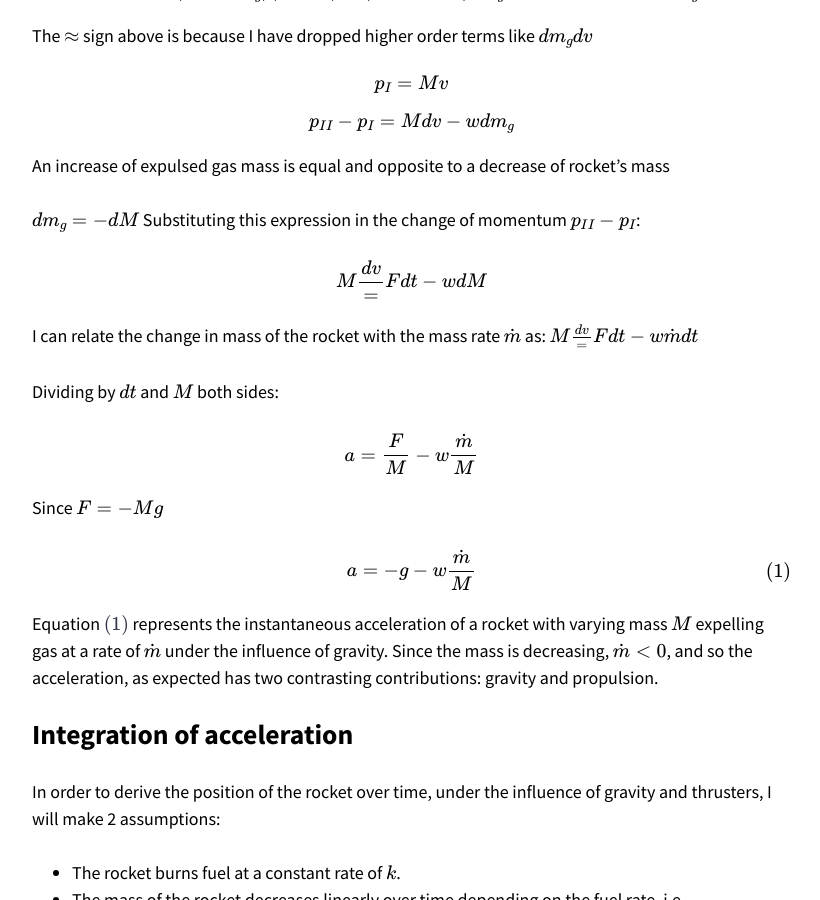
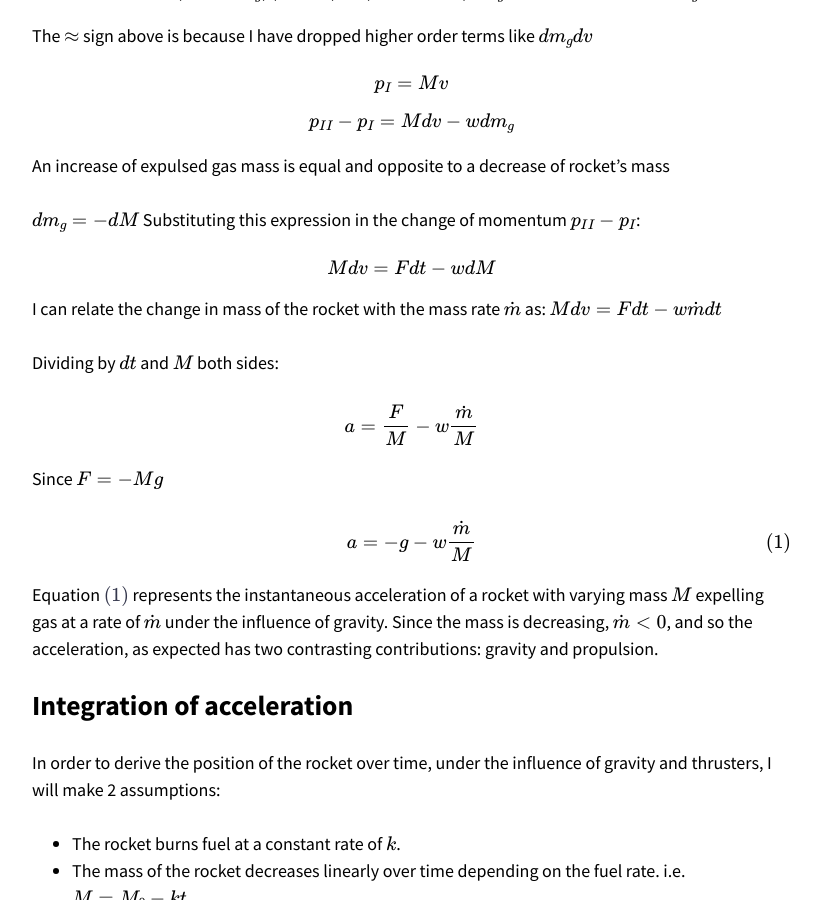
Before and after one commit to NikBomb/buildsucceded, a Jekyll site: the page built from _posts/2023-10-08-rocket_science.markdown, in a window 1280 px wide and 900 px high, scrolled down 1691 px. Shown: the whole window, without its empty margins (343-1163 px from the left). Built offline with Jekyll 4.4.1, drawn with Linux system fonts in a browser that asks for light colours; nearby versions of some CDN libraries; formulas are drawn with MathJax 3.

Commit message:
Remove frac from rocket post

```diff
--- a/_posts/2023-10-08-rocket_science.markdown
+++ b/_posts/2023-10-08-rocket_science.markdown
@@ -29,10 +29,10 @@ An increase of expulsed gas mass is equal and opposite to a decrease of rocket's
 $$ dm_g = -dM$$
 Substituting this expression in the change of momentum $p_{II} - p_{I}$:
 
-$$ M \frac{dv} = Fdt - wdM $$
+$$ M dv = Fdt - wdM $$
 
 I can relate the change in mass of the rocket with the mass rate $\dot{m}$ as:
-$$ M \frac{dv} = Fdt - w\dot{m}dt $$
+$$ M dv = Fdt - w\dot{m}dt $$
 
 Dividing by $dt$ and $M$ both sides:
 
```
